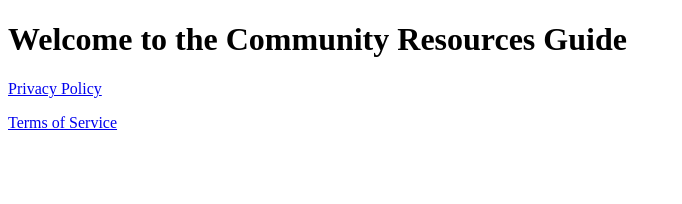
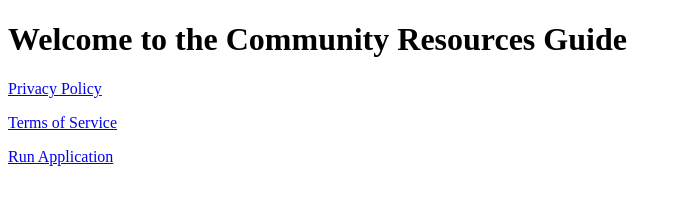
Before and after one commit to operacha7/houstoncrg, a plain HTML site: page index.html in a window 1280 px wide. Shown: the whole page, without its empty margins (0-682 px from the left). Drawn offline with Linux system fonts and the light colour scheme.

Commit message:
Update index.html

```diff
--- a/index.html
+++ b/index.html
@@ -7,5 +7,6 @@
   <h1>Welcome to the Community Resources Guide</h1>
   <p><a href="privacy-policy.html">Privacy Policy</a></p>
   <p><a href="terms-of-service.html">Terms of Service</a></p>
+  <p><a href="https://docs.google.com/spreadsheets/d/1YGbHC8sQXGzyDP7HPcZ4gObfITO6tb_IQWrkfCScR_M/edit?pli=1&gid=197395462#gid=197395462">Run Application</a></p>
 </body>
 </html>
```
